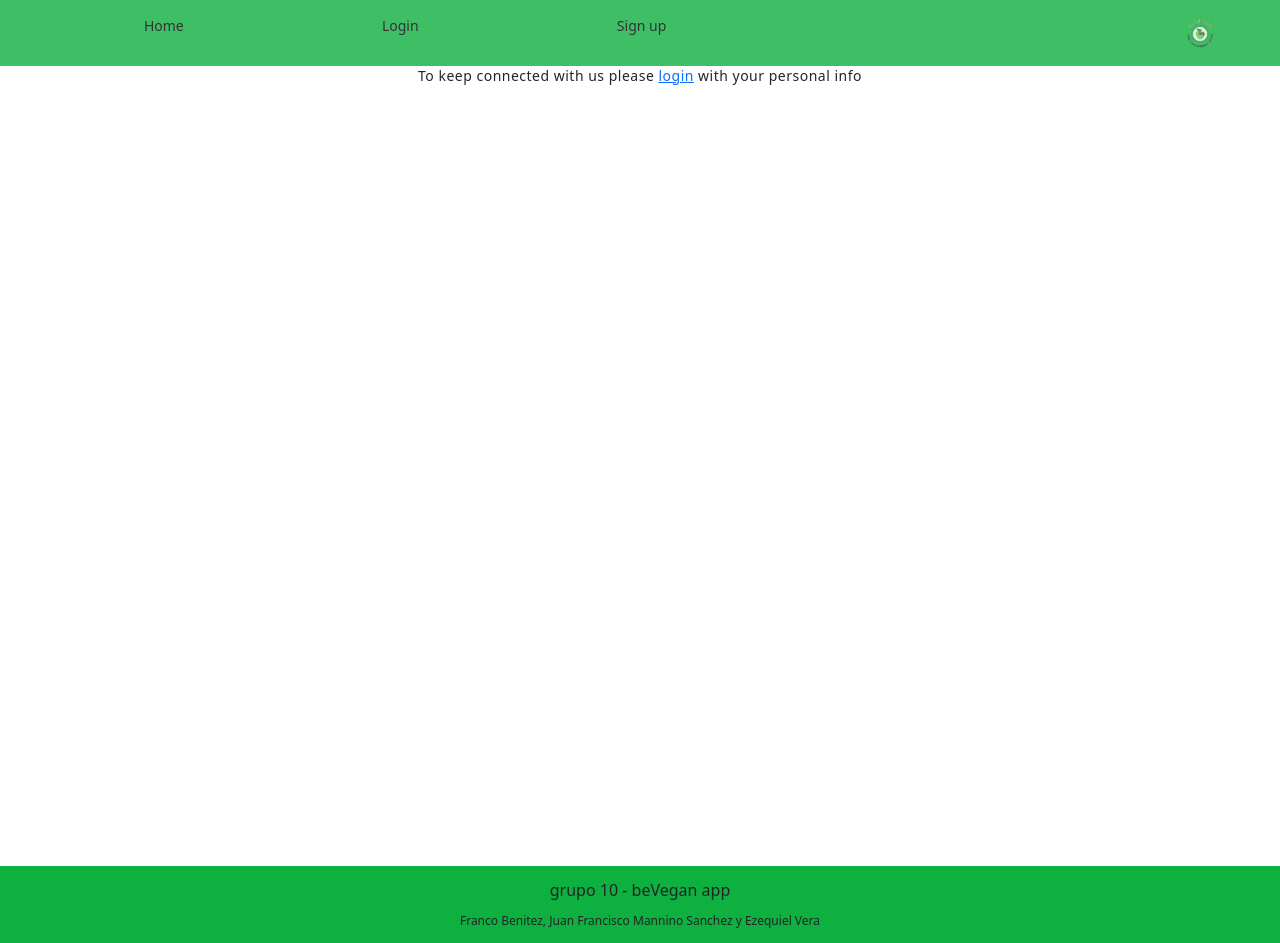
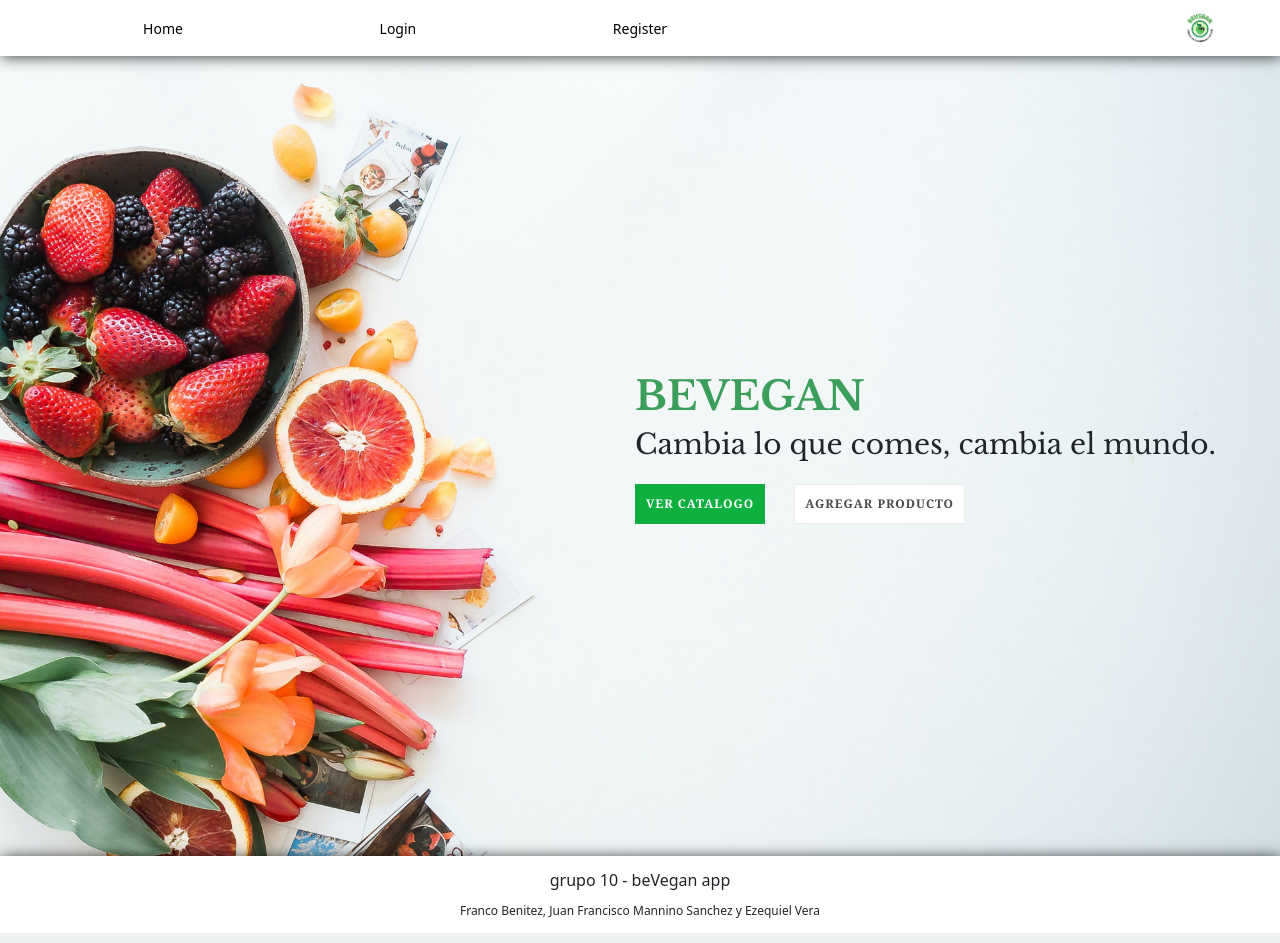
Before and after one commit to francosbenitez/bevegan, a Django app: page /accounts/ in a window 1280 px wide. Run offline with Django 4.2, Linux system fonts and the light colour scheme; some libraries are stand-ins or nearby versions.

Commit message:
cambios de estilos y flujo de la pagina

```diff
--- a/apps/products/views.py
+++ b/apps/products/views.py
@@ -11,7 +11,7 @@
 
 from apps.products.forms import RequestForm, ProductForm
 from django.core.paginator import Paginator, EmptyPage, PageNotAnInteger
-
+from django.contrib.auth.decorators import login_required
 
 # Create your views here.
 
@@ -149,7 +149,7 @@
 
     return render(request, "products/all_products.html", {"products": data})
 
-
+@login_required
 def form_product(request):
     if request.method == "POST":
         # formulario = CategoriaForm(request.POST)
--- a/static/accounts/login-style.css
+++ b/static/accounts/login-style.css
@@ -42,7 +42,7 @@ a {
 	text-decoration: none;
 	margin: 15px 0;
 }
-button {
+button, .button_home {
 	border-radius: 20px;
 	border: 1px solid #0eb03f;
 	background-color: #0eb03f;
@@ -235,6 +244,24 @@ input {
 	width: 100px;
 	z-index: 100;
 }
+.buttons_container {
+	width: 100%;
+	display: flex;
+}
+.button_home {
+    padding: 10px 10px;
+    font-size: 12px;
+    margin-right: 5%;
+    font-family: Cambria, Cochin, Georgia, Times, 'Times New Roman', serif;
+    border: 1px solid rgba(121, 127, 122, 0.141);
+    border-radius: 0px;
+    text-decoration: none;
+}
+.white {
+    background-color: #ffffff;
+    color: rgb(74, 74, 74);
+
+}
 @media (max-width:900px) {
 	.container {
 	  display: flex;
--- a/static/base.css
+++ b/static/base.css
@@ -13,8 +13,11 @@ main {
     padding: 1%;
     width: 100%;
     justify-content: space-between;
-    background-color: #0eb03f;
-    opacity: .8;
+    background-color: #ffffff;
+    box-shadow: 1px 1px 14px 0px rgba(0,0,0,0.75);
+    -webkit-box-shadow: 1px 1px 14px 0px rgba(0,0,0,0.75);
+    -moz-box-shadow: 1px 1px 14px 0px rgba(0,0,0,0.75);
+
     top: 0;
     z-index: 100000;
 }
@@ -23,6 +26,7 @@ main {
     width: 60%;
     justify-content: space-around;
     align-items: center;
+    margin: 0;
 }
 .nav_item {
     list-style: none;
@@ -30,6 +34,9 @@ main {
 .nav_item a {
     text-decoration: none;
     color: #000;
+}
+.nav_item a:hover {
+    color: #0e8833;
 }
 .img_container {
     display: flex;
@@ -69,7 +76,10 @@ main {
     width: 100%;
     justify-content: center;
     align-items: center;
-    background-color: #0eb03f;
+    background-color: #ffffff;
+    box-shadow: 1px 1px 14px 0px rgba(0,0,0,0.75);
+    -webkit-box-shadow: 1px 1px 14px 0px rgba(0,0,0,0.75);
+    -moz-box-shadow: 1px 1px 14px 0px rgba(0,0,0,0.75);
     bottom: 0;
     z-index: 100000;
 }
@@ -110,3 +120,44 @@ main {
     background-color: #0e8833 !Important;
     border: solid 1px #0e8833;
 }
+/* main */
+
+.home_container {
+    background-image: url('../media/images/veganback.jpg');
+    background-repeat: no-repeat, repeat;
+    background-size: cover;
+    height: 100vh;
+    width: 100%;
+    display: flex;
+    justify-content: center;
+    align-items: flex-end;
+    font-family: 'Libre Baskerville', serif;
+}
+.home_container .title_container {
+    max-width: 50%;
+    margin-right: 5%;
+}
+.home_container h1 {
+    font-weight: 700;
+    color: #0e8833;
+}
+
+.buttons_container {
+    display: flex;
+    justify-content: flex-start;
+    width: 100%;
+}
+.button_home {
+    padding: 10px 10px;
+    font-size: 12px;
+    margin-right: 5%;
+    font-family: Cambria, Cochin, Georgia, Times, 'Times New Roman', serif;
+    border: 1px solid rgba(121, 127, 122, 0.141);
+    border-radius: 0px;
+    text-decoration: none;
+}
+.white {
+    background-color: #ffffff;
+    color: rgb(74, 74, 74);
+
+}
--- a/templates/base.html
+++ b/templates/base.html
@@ -8,6 +8,9 @@
         <link rel="stylesheet" href="{% static '/accounts/login-style.css' %}">
         <link rel="stylesheet" href="{% static 'base.css' %}">
         <link href="{% static 'css/bootstrap.min.css' %}" rel="stylesheet" />
+        <link rel="preconnect" href="https://fonts.googleapis.com">
+        <link rel="preconnect" href="https://fonts.gstatic.com" crossorigin>
+        <link href="https://fonts.googleapis.com/css2?family=Libre+Baskerville:wght@400;700&display=swap" rel="stylesheet">
         <script
           src="https://kit.fontawesome.com/3682b977b2.js"
           crossorigin="anonymous"
--- a/templates/header.html
+++ b/templates/header.html
@@ -16,7 +16,7 @@
             <a href="/accounts/login">Login</a>
         </li>
         <li class="nav_item" >
-            <a href="/accounts/register/">Sign up</a>
+            <a href="/accounts/register/">Register</a>
         </li>
         {% endif %}
     </ul>
--- a/templates/home.html
+++ b/templates/home.html
@@ -13,15 +13,24 @@
 
 {% extends "./base.html" %}
 {% block contenido %}
-<div class='main_container'>
-    {% if username %}
+<div class='main_container home_container'>
+
+    <div class="title_container">
+        <h1 class="home_title">beVegan</h1>
+        <h3>Cambia lo que comes, cambia el mundo.</h3>
+        <div class="buttons_container">
+            <a href="/products/all" class="button_home green">Ver catalogo</a>
+            <a href="/products/add" class="button_home white">Agregar producto</a>
+        </div>
+    </div>
+    <!-- {% if username %}
         <h1>Welcome ! </h1>
         <p>{{ user.name }} {{ user.last_name }}</p>
         <a href="{% url 'all_products' %}" class="btn btn-success mb-2"> View all products available </a>
         <a href="{% url 'add_request' %}" class="btn btn-success mb-2"> Add request for product </a>
     {% else %}
         <p>To keep connected with us please <a href="login">login</a> with your personal info</p>
-    {% endif %}
+    {% endif %} -->
 </div>
 
 {% endblock %}
```
Also changed, not shown: other parts of static/accounts/login-style.css (+20 -11 lines), static/accounts/signup-style.css (+76 -12 lines), templates/accounts/login.html (+11 -4 lines), templates/accounts/signup.html (+11 -3 lines), media/images/corazonbevegan.jpg (added), media/images/veganback.jpg (added), media/images/veganfondo.jpg (added), 1 other file.
